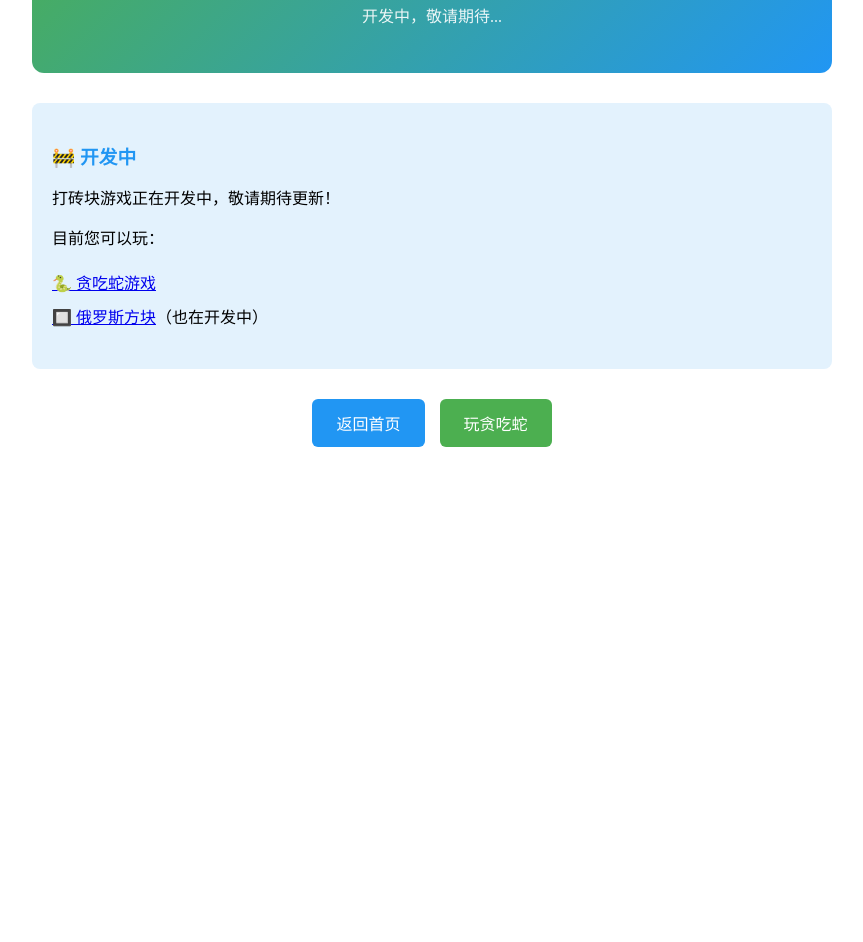
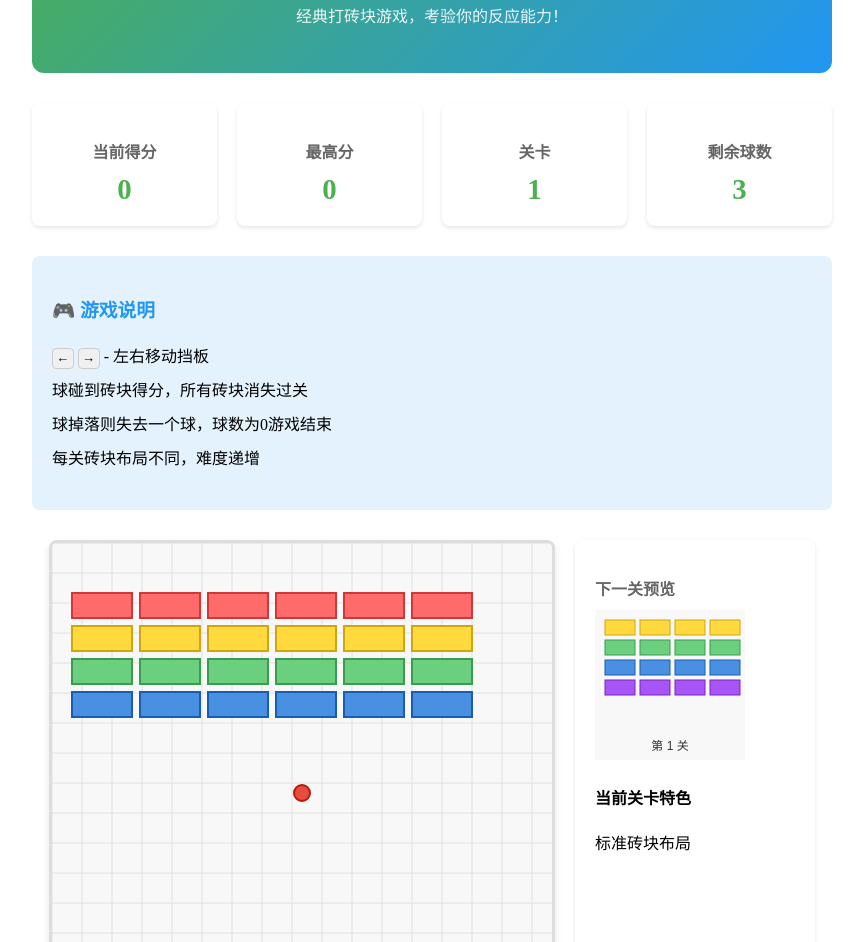
Before and after one commit to JiangWanZhengChouYv/MiniGames, a plain HTML site: page games/brick.html in a window 1280 px wide. Shown: the part 156-1098 px from the top of the page, without its empty margins (208-1071 px from the left). Before the commit the page ends 800 px from the top, so only its background shows below. Drawn offline with Linux system fonts and the light colour scheme.

Commit message:
create brick game

```diff
--- a/games/brick.html
+++ b/games/brick.html
@@ -3,30 +3,77 @@
 <head>
     <meta charset="UTF-8">
     <meta name="viewport" content="width=device-width, initial-scale=1.0">
-    <title>打砖块游戏 - 迷你游戏合集</title>
+    <title>打砖块 - 迷你游戏合集</title>
     <link rel="stylesheet" href="../css/games.css">
 </head>
 <body>
     <div class="game-container">
         <header class="game-header">
-            <h1>🧱 打砖块游戏</h1>
-            <p>开发中，敬请期待...</p>
+            <h1>🧱 打砖块</h1>
+            <p>经典打砖块游戏，考验你的反应能力！</p>
         </header>
 
+        <div class="game-info">
+            <div class="info-panel">
+                <h3>当前得分</h3>
+                <div class="value" id="currentScore">0</div>
+            </div>
+            <div class="info-panel">
+                <h3>最高分</h3>
+                <div class="value" id="maxScore">0</div>
+            </div>
+            <div class="info-panel">
+                <h3>关卡</h3>
+                <div class="value" id="level">1</div>
+            </div>
+            <div class="info-panel">
+                <h3>剩余球数</h3>
+                <div class="value" id="balls">3</div>
+            </div>
+        </div>
+
         <div class="instructions">
-            <h3>🚧 开发中</h3>
-            <p>打砖块游戏正在开发中，敬请期待更新！</p>
-            <p>目前您可以玩：</p>
+            <h3>🎮 游戏说明</h3>
             <ul>
-                <li><a href="snake.html">🐍 贪吃蛇游戏</a></li>
-                <li><a href="tetris.html">🔲 俄罗斯方块</a>（也在开发中）</li>
+                <li><kbd>←</kbd> <kbd>→</kbd> - 左右移动挡板</li>
+                <li>球碰到砖块得分，所有砖块消失过关</li>
+                <li>球掉落则失去一个球，球数为0游戏结束</li>
+                <li>每关砖块布局不同，难度递增</li>
             </ul>
         </div>
 
+        <div style="display: flex; justify-content: center; gap: 20px; margin-bottom: 30px;">
+            <div class="game-board">
+                <canvas id="gameCanvas" class="game-canvas" width="500" height="500"></canvas>
+            </div>
+            <div class="info-panel" style="text-align: left; width: 200px;">
+                <h3>下一关预览</h3>
+                <canvas id="nextLevelCanvas" width="150" height="150"></canvas>
+                <div style="margin-top: 15px;">
+                    <h4>当前关卡特色</h4>
+                    <p id="levelFeature">标准砖块布局</p>
+                </div>
+            </div>
+        </div>
+
         <div class="game-controls">
+            <button class="btn btn-primary" id="startBtn">开始游戏</button>
+            <button class="btn btn-secondary" id="pauseBtn">暂停</button>
+            <button class="btn btn-danger" id="resetBtn">重新开始</button>
             <button class="btn btn-secondary" onclick="window.location.href='../index.html'">返回首页</button>
-            <button class="btn btn-primary" onclick="window.location.href='snake.html'">玩贪吃蛇</button>
         </div>
     </div>
+
+    <div class="game-overlay" id="gameOverlay">
+        <div class="game-over">
+            <h2 id="gameOverTitle">游戏结束！</h2>
+            <p id="gameOverMessage">最终得分: <span id="finalScore">0</span></p>
+            <p>通过关卡: <span id="finalLevel">0</span></p>
+            <button class="btn btn-primary" id="restartBtn">再来一局</button>
+        </div>
+    </div>
+
+    <script src="../js/storage.js"></script>
+    <script src="../js/brick.js"></script>
 </body>
 </html>
--- /dev/null
+++ b/js/brick.js
@@ -0,0 +1,495 @@
+// 打砖块游戏逻辑
+
+class BrickBreakerGame {
+    constructor() {
+        this.canvas = document.getElementById('gameCanvas');
+        this.nextLevelCanvas = document.getElementById('nextLevelCanvas');
+        this.ctx = this.canvas.getContext('2d');
+        this.nextCtx = this.nextLevelCanvas.getContext('2d');
+
+        // 游戏配置
+        this.paddleWidth = 120; // 从100增加到120，更容易接球
+        this.paddleHeight = 10;
+        this.paddleY = this.canvas.height - 30;
+        this.paddleX = this.canvas.width / 2 - this.paddleWidth / 2;
+        this.paddleSpeed = 20; // 保持20，响应灵敏
+
+        this.ballRadius = 8;
+        this.ballX = this.canvas.width / 2;
+        this.ballY = this.canvas.height / 2;
+        this.ballSpeedX = 3.5; // 从4.5降到3.5，更容易控制
+        this.ballSpeedY = -3.5; // 从-4.5降到-3.5
+        this.ballSpeed = 3.5; // 从4.5降到3.5
+
+        this.brickRows = 4; // 从5行减少到4行，降低难度
+        this.brickCols = 6; // 从7列减少到6列
+        this.brickWidth = 60; // 从55增加到60，更容易击中
+        this.brickHeight = 25;
+        this.brickPadding = 8;
+        this.brickOffsetTop = 50;
+        this.brickOffsetLeft = 20; // 从25降到20，居中显示
+
+        // 颜色配置
+        this.colors = {
+            paddle: '#4a90e2',
+            ball: '#e74c3c',
+            bricks: ['#ff6b6b', '#ffd93d', '#6bcf7f', '#4a90e2', '#a855f7'],
+            background: '#f8f8f8',
+            grid: '#e0e0e0',
+            text: '#333'
+        };
+
+        // 砖块数组
+        this.bricks = [];
+        this.initializeBricks();
+
+        // 游戏状态
+        this.score = 0;
+        this.level = 1;
+        this.balls = 3;
+        this.isRunning = false;
+        this.isPaused = false;
+
+        // DOM元素
+        this.currentScoreEl = document.getElementById('currentScore');
+        this.maxScoreEl = document.getElementById('maxScore');
+        this.levelEl = document.getElementById('level');
+        this.ballsEl = document.getElementById('balls');
+        this.gameOverlay = document.getElementById('gameOverlay');
+        this.finalScoreEl = document.getElementById('finalScore');
+        this.finalLevelEl = document.getElementById('finalLevel');
+        this.gameOverTitle = document.getElementById('gameOverTitle');
+        this.gameOverMessage = document.getElementById('gameOverMessage');
+        this.levelFeature = document.getElementById('levelFeature');
+
+        // 初始化游戏
+        this.reset();
+
+        // 初始化
+        this.updateHighScore();
+        this.setupEventListeners();
+        this.drawNextLevel();
+    }
+
+    initializeBricks() {
+        for (let row = 0; row < this.brickRows; row++) {
+            this.bricks[row] = [];
+            for (let col = 0; col < this.brickCols; col++) {
+                this.bricks[row][col] = {
+                    x: 0,
+                    y: 0,
+                    status: 1,
+                    color: this.colors.bricks[row % this.colors.bricks.length]
+                };
+            }
+        }
+    }
+
+    reset() {
+        // 游戏状态
+        this.score = 0;
+        this.level = 1;
+        this.balls = 3;
+        this.isRunning = false;
+        this.isPaused = false;
+
+        // 重置挡板位置
+        this.paddleX = this.canvas.width / 2 - this.paddleWidth / 2;
+        this.paddleY = this.canvas.height - 30;
+
+        // 重置球位置
+        this.resetBall();
+
+        // 重新初始化砖块
+        this.initializeBricks();
+        this.updateBrickPositions();
+
+        // 清除动画
+        if (this.animationId) {
+            cancelAnimationFrame(this.animationId);
+        }
+
+        // 隐藏游戏结束界面
+        this.gameOverlay.style.display = 'none';
+
+        // 清空画布
+        this.draw();
+
+        // 更新显示
+        this.updateDisplay();
+    }
+
+    resetBall() {
+        this.ballX = this.canvas.width / 2;
+        this.ballY = this.canvas.height / 2;
+        this.ballSpeedX = this.ballSpeed * (Math.random() > 0.5 ? 1 : -1);
+        this.ballSpeedY = -this.ballSpeed;
+    }
+
+    updateBrickPositions() {
+        for (let row = 0; row < this.brickRows; row++) {
+            for (let col = 0; col < this.brickCols; col++) {
+                if (this.bricks[row][col].status === 1) {
+                    this.bricks[row][col].x = col * (this.brickWidth + this.brickPadding) + this.brickOffsetLeft;
+                    this.bricks[row][col].y = row * (this.brickHeight + this.brickPadding) + this.brickOffsetTop;
+                }
+            }
+        }
+    }
+
+    start() {
+        if (this.isRunning) return;
+
+        this.reset();
+
+        // 设置运行状态
+        this.isRunning = true;
+        this.isPaused = false;
+
+        // 开始游戏循环
+        this.gameLoop(Date.now());
+    }
+
+    pause() {
+        if (!this.isRunning) return;
+
+        this.isPaused = !this.isPaused;
+        document.getElementById('pauseBtn').textContent = this.isPaused ? '继续' : '暂停';
+
+        if (!this.isPaused) {
+            this.gameLoop(Date.now());
+        }
+    }
+
+    gameLoop(currentTime) {
+        if (!this.isRunning || this.isPaused) return;
+
+        // 更新球的位置
+        this.ballX += this.ballSpeedX;
+        this.ballY += this.ballSpeedY;
+
+        // 碰撞检测
+        this.checkCollisions();
+
+        // 绘制游戏
+        this.draw();
+
+        // 继续游戏循环
+        this.animationId = requestAnimationFrame((time) => this.gameLoop(time));
+    }
+
+    checkCollisions() {
+        // 球与上下边界碰撞
+        if (this.ballY - this.ballRadius <= 0) {
+            this.ballSpeedY = -this.ballSpeedY;
+            this.ballY = this.ballRadius;
+        } else if (this.ballY + this.ballRadius >= this.canvas.height) {
+            // 球掉落，失去一个球
+            this.balls--;
+            this.ballsEl.textContent = this.balls;
+
+            if (this.balls <= 0) {
+                this.gameOver();
+                return;
+            } else {
+                this.resetBall();
+                return;
+            }
+        }
+
+        // 球与左右边界碰撞
+        if (this.ballX - this.ballRadius <= 0 || this.ballX + this.ballRadius >= this.canvas.width) {
+            this.ballSpeedX = -this.ballSpeedX;
+            if (this.ballX - this.ballRadius <= 0) {
+                this.ballX = this.ballRadius;
+            } else {
+                this.ballX = this.canvas.width - this.ballRadius;
+            }
+        }
+
+        // 球与挡板碰撞
+        if (this.ballY + this.ballRadius >= this.paddleY &&
+            this.ballY - this.ballRadius <= this.paddleY + this.paddleHeight &&
+            this.ballX >= this.paddleX && this.ballX <= this.paddleX + this.paddleWidth) {
+
+            // 根据碰撞位置改变反弹角度
+            const paddleCenter = this.paddleX + this.paddleWidth / 2;
+            const ballCenter = this.ballX;
+            const relativeIntersectX = (paddleCenter - ballCenter) / (this.paddleWidth / 2);
+            const angle = relativeIntersectX * (Math.PI / 3); // 60度最大角度
+
+            const speed = Math.sqrt(this.ballSpeedX * this.ballSpeedX + this.ballSpeedY * this.ballSpeedY);
+            this.ballSpeedX = speed * Math.sin(angle);
+            this.ballSpeedY = -speed * Math.cos(angle);
+
+            // 调整球的位置，防止卡住
+            this.ballY = this.paddleY - this.ballRadius;
+        }
+
+        // 球与砖块碰撞
+        for (let row = 0; row < this.brickRows; row++) {
+            for (let col = 0; col < this.brickCols; col++) {
+                const brick = this.bricks[row][col];
+                if (brick.status === 1) {
+                    if (this.ballX + this.ballRadius >= brick.x &&
+                        this.ballX - this.ballRadius <= brick.x + this.brickWidth &&
+                        this.ballY + this.ballRadius >= brick.y &&
+                        this.ballY - this.ballRadius <= brick.y + this.brickHeight) {
+
+                        // 碰撞处理
+                        brick.status = 0;
+                        this.score += 10;
+                        this.currentScoreEl.textContent = this.score;
+
+                        // 根据碰撞方向反弹
+                        const brickCenterX = brick.x + this.brickWidth / 2;
+                        const brickCenterY = brick.y + this.brickHeight / 2;
+                        const ballCenterX = this.ballX;
+                        const ballCenterY = this.ballY;
+
+                        // 计算碰撞法线
+                        const dx = ballCenterX - brickCenterX;
+                        const dy = ballCenterY - brickCenterY;
+                        const distance = Math.sqrt(dx * dx + dy * dy);
+                        const normalX = dx / distance;
+                        const normalY = dy / distance;
+
+                        // 反射速度
+                        const dotProduct = this.ballSpeedX * normalX + this.ballSpeedY * normalY;
+                        this.ballSpeedX -= 2 * dotProduct * normalX;
+                        this.ballSpeedY -= 2 * dotProduct * normalY;
+
+                        // 检查是否清除所有砖块
+                        this.checkLevelComplete();
+                    }
+                }
+            }
+        }
+    }
+
+    checkLevelComplete() {
+        let bricksRemaining = 0;
+        for (let row = 0; row < this.brickRows; row++) {
+            for (let col = 0; col < this.brickCols; col++) {
+                if (this.bricks[row][col].status === 1) {
+                    bricksRemaining++;
+                }
+            }
+        }
+
+        if (bricksRemaining === 0) {
+            // 关卡完成
+            this.level++;
+            this.levelEl.textContent = this.level;
+
+            // 增加速度
+            this.ballSpeed *= 1.1;
+
+            // 重新初始化砖块
+            this.initializeBricks();
+            this.updateBrickPositions();
+
+            // 重置球位置
+            this.resetBall();
+
+            // 更新关卡特色
+            this.updateLevelFeature();
+        }
+    }
+
+    updateLevelFeature() {
+        const features = [
+            "标准砖块布局",
+            "双层砖块布局",
+            "坚固砖块布局",
+            "快速球关卡",
+            "挑战模式"
+        ];
+        const featureIndex = (this.level - 1) % features.length;
+        this.levelFeature.textContent = features[featureIndex];
+    }
+
+    updateHighScore() {
+        this.highScore = GameStorage.getMaxScore('brick');
+        this.maxScoreEl.textContent = this.highScore;
+    }
+
+    updateDisplay() {
+        this.currentScoreEl.textContent = this.score;
+        this.levelEl.textContent = this.level;
+        this.ballsEl.textContent = this.balls;
+    }
+
+    draw() {
+        // 清空画布
+        this.ctx.fillStyle = this.colors.background;
+        this.ctx.fillRect(0, 0, this.canvas.width, this.canvas.height);
+
+        // 绘制网格线
+        this.ctx.strokeStyle = this.colors.grid;
+        this.ctx.lineWidth = 1;
+        for (let i = 0; i <= this.canvas.width; i += 30) {
+            this.ctx.beginPath();
+            this.ctx.moveTo(i, 0);
+            this.ctx.lineTo(i, this.canvas.height);
+            this.ctx.stroke();
+        }
+        for (let i = 0; i <= this.canvas.height; i += 30) {
+            this.ctx.beginPath();
+            this.ctx.moveTo(0, i);
+            this.ctx.lineTo(this.canvas.width, i);
+            this.ctx.stroke();
+        }
+
+        // 绘制砖块
+        for (let row = 0; row < this.brickRows; row++) {
+            for (let col = 0; col < this.brickCols; col++) {
+                const brick = this.bricks[row][col];
+                if (brick.status === 1) {
+                    this.ctx.fillStyle = brick.color;
+                    this.ctx.fillRect(brick.x, brick.y, this.brickWidth, this.brickHeight);
+
+                    // 绘制边框效果
+                    this.ctx.strokeStyle = this.darkenColor(brick.color);
+                    this.ctx.lineWidth = 2;
+                    this.ctx.strokeRect(brick.x, brick.y, this.brickWidth, this.brickHeight);
+                }
+            }
+        }
+
+        // 绘制挡板
+        this.ctx.fillStyle = this.colors.paddle;
+        this.ctx.fillRect(this.paddleX, this.paddleY, this.paddleWidth, this.paddleHeight);
+
+        // 绘制边框效果
+        this.ctx.strokeStyle = this.darkenColor(this.colors.paddle);
+        this.ctx.lineWidth = 2;
+        this.ctx.strokeRect(this.paddleX, this.paddleY, this.paddleWidth, this.paddleHeight);
+
+        // 绘制球
+        this.ctx.fillStyle = this.colors.ball;
+        this.ctx.beginPath();
+        this.ctx.arc(this.ballX, this.ballY, this.ballRadius, 0, Math.PI * 2);
+        this.ctx.fill();
+
+        // 绘制边框效果
+        this.ctx.strokeStyle = this.darkenColor(this.colors.ball);
+        this.ctx.lineWidth = 2;
+        this.ctx.stroke();
+    }
+
+    drawNextLevel() {
+        // 清空画布
+        this.nextCtx.fillStyle = this.colors.background;
+        this.nextCtx.fillRect(0, 0, this.nextLevelCanvas.width, this.nextLevelCanvas.height);
+
+        // 绘制预览砖块
+        const previewRows = 4;
+        const previewCols = 4;
+        const previewBrickWidth = 30;
+        const previewBrickHeight = 15;
+        const previewPadding = 5;
+
+        for (let row = 0; row < previewRows; row++) {
+            for (let col = 0; col < previewCols; col++) {
+                const x = col * (previewBrickWidth + previewPadding) + 10;
+                const y = row * (previewBrickHeight + previewPadding) + 10;
+
+                this.nextCtx.fillStyle = this.colors.bricks[(row + 1) % this.colors.bricks.length];
+                this.nextCtx.fillRect(x, y, previewBrickWidth, previewBrickHeight);
+
+                // 绘制边框
+                this.nextCtx.strokeStyle = this.darkenColor(this.colors.bricks[(row + 1) % this.colors.bricks.length]);
+                this.nextCtx.lineWidth = 1;
+                this.nextCtx.strokeRect(x, y, previewBrickWidth, previewBrickHeight);
+            }
+        }
+
+        // 绘制预览文字
+        this.nextCtx.fillStyle = this.colors.text;
+        this.nextCtx.font = '12px Arial';
+        this.nextCtx.textAlign = 'center';
+        this.nextCtx.fillText('第 1 关', this.nextLevelCanvas.width / 2, this.nextLevelCanvas.height - 10);
+    }
+
+    darkenColor(color) {
+        // 将十六进制颜色变暗约20%
+        const hex = color.replace('#', '');
+        const r = Math.max(0, parseInt(hex.substr(0, 2), 16) - 50);
+        const g = Math.max(0, parseInt(hex.substr(2, 2), 16) - 50);
+        const b = Math.max(0, parseInt(hex.substr(4, 2), 16) - 50);
+        return `rgb(${r}, ${g}, ${b})`;
+    }
+
+    gameOver() {
+        this.isRunning = false;
+        if (this.animationId) {
+            cancelAnimationFrame(this.animationId);
+        }
+
+        // 保存分数
+        GameStorage.updateScore('brick', this.score);
+        this.updateHighScore();
+
+        // 显示游戏结束界面
+        this.finalScoreEl.textContent = this.score;
+        this.finalLevelEl.textContent = this.level - 1;
+
+        if (this.balls <= 0) {
+            this.gameOverTitle.textContent = '游戏结束！';
+            this.gameOverMessage.textContent = '球数用尽，下次继续努力！';
+        } else {
+            this.gameOverTitle.textContent = '关卡完成！';
+            this.gameOverMessage.textContent = `恭喜通过所有关卡！最终得分: ${this.score}`;
+        }
+
+        this.gameOverlay.style.display = 'flex';
+    }
+
+    setupEventListeners() {
+        // 键盘控制
+        document.addEventListener('keydown', (event) => {
+            if (!this.isRunning || this.isPaused) return;
+
+            switch(event.key) {
+                case 'ArrowLeft':
+                    if (this.paddleX > 0) {
+                        this.paddleX -= this.paddleSpeed;
+                    }
+                    break;
+                case 'ArrowRight':
+                    if (this.paddleX < this.canvas.width - this.paddleWidth) {
+                        this.paddleX += this.paddleSpeed;
+                    }
+                    break;
+            }
+        });
+
+        // 按钮控制
+        const startBtn = document.getElementById('startBtn');
+        const pauseBtn = document.getElementById('pauseBtn');
+        const resetBtn = document.getElementById('resetBtn');
+        const restartBtn = document.getElementById('restartBtn');
+
+        if (startBtn) {
+            startBtn.addEventListener('click', () => this.start());
+        }
+        if (pauseBtn) {
+            pauseBtn.addEventListener('click', () => this.pause());
+        }
+        if (resetBtn) {
+            resetBtn.addEventListener('click', () => this.reset());
+        }
+        if (restartBtn) {
+            restartBtn.addEventListener('click', () => this.start());
+        }
+    }
+}
+
+// 游戏初始化
+let brickGame;
+
+// 页面加载完成后初始化游戏
+window.addEventListener('load', () => {
+    brickGame = new BrickBreakerGame();
+});
```
